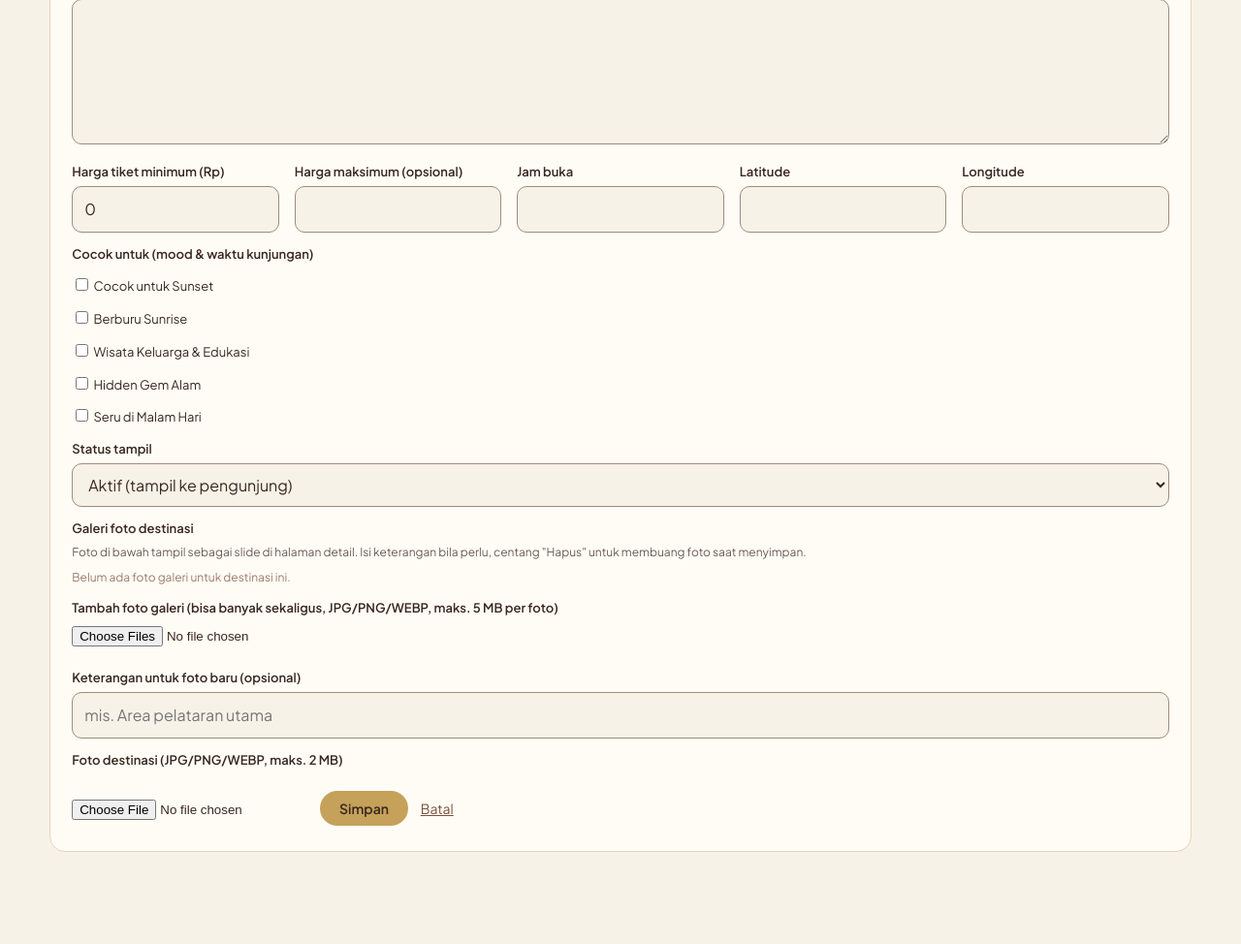
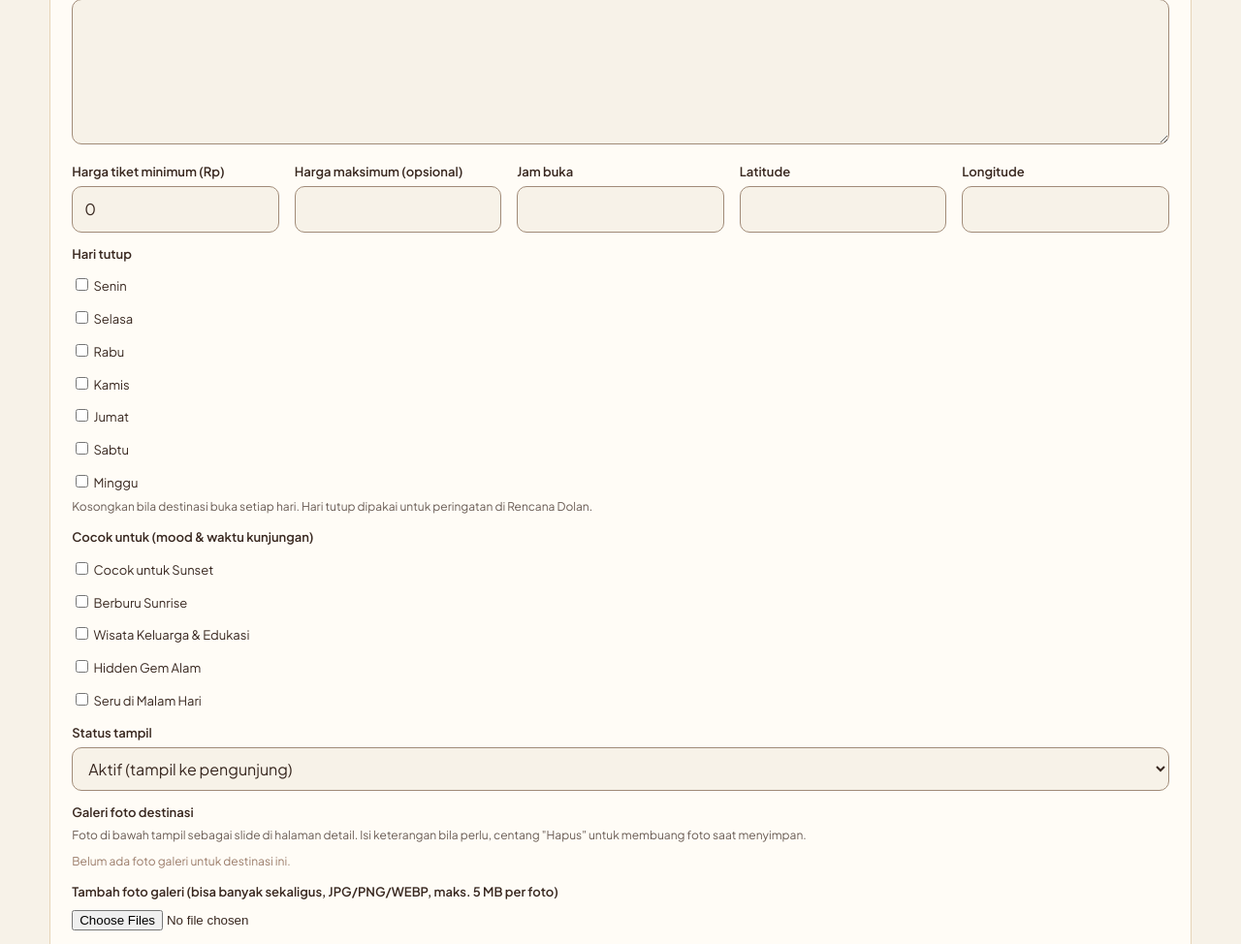
Before and after one commit to FerittoMoka/TubesPWD_A_7, a PHP site: page /admin/destinasi.php in a window 1280 px wide. Shown: the part 639-1613 px from the top of the page at 97% size. Run offline with PHP 8.4, Linux system fonts and the light colour scheme; a user stored in the database is signed in; data comes from the database, SQL or seed files in the repository; both versions use the stored data as it was after the commit.

Commit message:
update fitur

```diff
--- a/TugasBesar/admin/destinasi.php
+++ b/TugasBesar/admin/destinasi.php
@@ -1,13 +1,14 @@
 <?php
 require_once __DIR__ . "/../includes/init.php";
 require_once __DIR__ . "/../includes/mood.php";
+require_once __DIR__ . "/../includes/jam_buka.php";
 require_once __DIR__ . "/../includes/galeri.php";
 wajib_admin();
 pastikan_galeri_destinasi($conn);
 
 $id = (int) ($_GET["id"] ?? 0);
 $d = array("nama" => "", "category_id" => 0, "lokasi" => "", "deskripsi" => "", "harga_tiket" => 0,
-           "harga_maks" => "", "jam_buka" => "", "tag" => "", "wilayah" => "", "status" => "aktif", "latitude" => "", "longitude" => "", "foto" => null);
+           "harga_maks" => "", "jam_buka" => "", "hari_tutup" => "", "tag" => "", "wilayah" => "", "status" => "aktif", "latitude" => "", "longitude" => "", "foto" => null);
 if ($id) {
     $s = $conn->prepare("SELECT * FROM destinations WHERE id=?");
     $s->bind_param("i", $id);
@@ -35,11 +36,16 @@ if ($_SERVER["REQUEST_METHOD"] === "POST") {
     $tag_str = implode(",", $tag_pilih);
     $wil_s = trim($_POST["wilayah"] ?? "");
     $wilayah_valid = ($wil_s === "" || in_array($wil_s, daftar_wilayah(), true));
+    // Hari tutup: hanya hari yang dikenal yang diterima.
+    $hari_sah = array();
+    foreach (daftar_hari_pekan() as $n_hari => $label_hari) { $hari_sah[] = slug_hari_pekan($n_hari); }
+    $tutup_pilih = array_values(array_intersect($hari_sah, (array) ($_POST["hari_tutup"] ?? array())));
+    $tutup_str = count($tutup_pilih) > 0 ? implode(",", $tutup_pilih) : null;
     $status_s = (($_POST["status"] ?? "aktif") === "arsip") ? "arsip" : "aktif";
 
     /* tampilkan kembali input jika ada error */
     $d = array_merge($d, array("nama" => $nama, "lokasi" => $lokasi, "deskripsi" => $desc, "category_id" => $cat,
-        "jam_buka" => $jam, "harga_tiket" => $tiket_s, "harga_maks" => $maks_s, "latitude" => $lat_s, "longitude" => $lng_s, "tag" => $tag_str, "wilayah" => $wil_s, "status" => $status_s));
+        "jam_buka" => $jam, "hari_tutup" => $tutup_str, "harga_tiket" => $tiket_s, "harga_maks" => $maks_s, "latitude" => $lat_s, "longitude" => $lng_s, "tag" => $tag_str, "wilayah" => $wil_s, "status" => $status_s));
 
     $kategori_valid = false;
     foreach ($daftar_kategori as $k) { if ((int) $k["id"] === $cat) { $kategori_valid = true; } }
@@ -74,11 +80,11 @@ if ($_SERVER["REQUEST_METHOD"] === "POST") {
             else { $foto_final = $foto_lama; }
 
             if ($id) {
-                $s = $conn->prepare("UPDATE destinations SET category_id=?, nama=?, lokasi=?, wilayah=?, deskripsi=?, harga_tiket=?, harga_maks=?, jam_buka=?, tag=?, status=?, latitude=?, longitude=?, foto=? WHERE id=?");
-                $s->bind_param("issssiisssddsi", $cat, $nama, $lokasi, $wilayah, $desc, $tiket, $maks, $jam, $tag, $status, $lat, $lng, $foto_final, $id);
+                $s = $conn->prepare("UPDATE destinations SET category_id=?, nama=?, lokasi=?, wilayah=?, deskripsi=?, harga_tiket=?, harga_maks=?, jam_buka=?, hari_tutup=?, tag=?, status=?, latitude=?, longitude=?, foto=? WHERE id=?");
+                $s->bind_param("issssiissssddsi", $cat, $nama, $lokasi, $wilayah, $desc, $tiket, $maks, $jam, $tutup_str, $tag, $status, $lat, $lng, $foto_final, $id);
             } else {
-                $s = $conn->prepare("INSERT INTO destinations (category_id,nama,lokasi,wilayah,deskripsi,harga_tiket,harga_maks,jam_buka,tag,status,latitude,longitude,foto) VALUES (?,?,?,?,?,?,?,?,?,?,?,?,?)");
-                $s->bind_param("issssiisssdds", $cat, $nama, $lokasi, $wilayah, $desc, $tiket, $maks, $jam, $tag, $status, $lat, $lng, $foto_final);
+                $s = $conn->prepare("INSERT INTO destinations (category_id,nama,lokasi,wilayah,deskripsi,harga_tiket,harga_maks,jam_buka,hari_tutup,tag,status,latitude,longitude,foto) VALUES (?,?,?,?,?,?,?,?,?,?,?,?,?,?)");
+                $s->bind_param("issssiissssdds", $cat, $nama, $lokasi, $wilayah, $desc, $tiket, $maks, $jam, $tutup_str, $tag, $status, $lat, $lng, $foto_final);
             }
             $s->execute();
             $id_dest = $id ? $id : (int) mysqli_insert_id($conn);
@@ -119,6 +125,7 @@ if ($_SERVER["REQUEST_METHOD"] === "POST") {
 }
 
 $tag_aktif = ($d["tag"] ?? "") === "" ? array() : explode(",", $d["tag"]);
+$tutup_aktif = hari_tutup_slug($d["hari_tutup"] ?? "");
 
 header_web($id ? "Edit Destinasi" : "Tambah Destinasi");
 ?>
@@ -163,6 +170,14 @@ header_web($id ? "Edit Destinasi" : "Tambah Destinasi");
       <div><label for="latitude">Latitude</label><input type="text" id="latitude" name="latitude" value="<?php echo e($d["latitude"]); ?>" /></div>
       <div><label for="longitude">Longitude</label><input type="text" id="longitude" name="longitude" value="<?php echo e($d["longitude"]); ?>" /></div>
     </div>
+
+    <label>Hari tutup</label>
+    <div class="tag-pilihan">
+      <?php foreach (daftar_hari_pekan() as $n_hari => $label_hari) { $slug_hari = slug_hari_pekan($n_hari); ?>
+      <label class="cek"><input type="checkbox" name="hari_tutup[]" value="<?php echo e($slug_hari); ?>"<?php echo in_array($slug_hari, $tutup_aktif, true) ? ' checked="checked"' : ""; ?> /> <?php echo e($label_hari); ?></label>
+      <?php } ?>
+    </div>
+    <p class="kecil">Kosongkan bila destinasi buka setiap hari. Hari tutup dipakai untuk peringatan di Rencana Dolan.</p>
 
     <label>Cocok untuk (mood &amp; waktu kunjungan)</label>
     <div class="tag-pilihan">
--- a/TugasBesar/destinasi/detail.php
+++ b/TugasBesar/destinasi/detail.php
@@ -230,6 +230,9 @@ require_once __DIR__ . "/../includes/header.php";
                 <span class="info-ikon" aria-hidden="true">&#128336;</span>
                 <span class="info-label">Jam operasional</span>
                 <strong><?php echo e($d["jam_buka"] ?: "Tidak tersedia"); ?></strong>
+                <?php if (label_hari_tutup($d["hari_tutup"] ?? "") !== "") { ?>
+                    <span class="kecil">Tutup setiap <?php echo e(label_hari_tutup($d["hari_tutup"])); ?></span>
+                <?php } ?>
             </div>
             <div class="info-praktis-item">
                 <span class="info-ikon" aria-hidden="true">&#9203;</span>
--- a/TugasBesar/includes/jam_buka.php
+++ b/TugasBesar/includes/jam_buka.php
@@ -48,3 +48,45 @@ function badge_buka($jam) {
         ? '<span class="badge-buka buka" title="Berdasarkan waktu WIB">Buka sekarang</span>'
         : '<span class="badge-buka tutup" title="Berdasarkan waktu WIB">Tutup</span>';
 }
+
+/* ---------- Hari tutup destinasi ---------- */
+
+/* 1 = Senin ... 7 = Minggu, mengikuti date("N"). */
+function daftar_hari_pekan() {
+    return array(1 => "Senin", 2 => "Selasa", 3 => "Rabu", 4 => "Kamis", 5 => "Jumat", 6 => "Sabtu", 7 => "Minggu");
+}
+
+function slug_hari_pekan($n) {
+    $hari = daftar_hari_pekan();
+    $n = (int) $n;
+    return isset($hari[$n]) ? strtolower($hari[$n]) : "";
+}
+
+function label_hari_pekan($n) {
+    $hari = daftar_hari_pekan();
+    $n = (int) $n;
+    return isset($hari[$n]) ? $hari[$n] : "";
+}
+
+/* Isi kolom destinations.hari_tutup ("senin,rabu") -> daftar slug hari yang valid. */
+function hari_tutup_slug($teks) {
+    $sah = array();
+    foreach (daftar_hari_pekan() as $n => $label) { $sah[] = slug_hari_pekan($n); }
+    $hasil = array();
+    foreach (explode(",", (string) $teks) as $x) {
+        $x = strtolower(trim($x));
+        if (in_array($x, $sah, true) && !in_array($x, $hasil, true)) { $hasil[] = $x; }
+    }
+    return $hasil;
+}
+
+/* Label hari tutup untuk ditampilkan, mis. "Senin, Rabu". */
+function label_hari_tutup($teks) {
+    $label = array();
+    foreach (hari_tutup_slug($teks) as $slug) {
+        foreach (daftar_hari_pekan() as $n => $nama) {
+            if (slug_hari_pekan($n) === $slug) { $label[] = $nama; break; }
+        }
+    }
+    return implode(", ", $label);
+}
```
Also changed, not shown: TugasBesar/database.sql (+11 -0 lines), TugasBesar/includes/rencana_jadwal.php (+37 -15 lines), TugasBesar/user/rencana.php (+20 -8 lines), TugasBesar/README.md.
